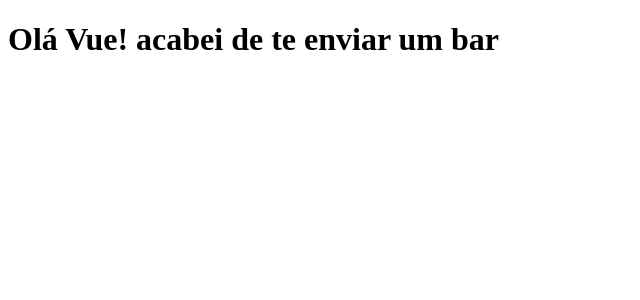
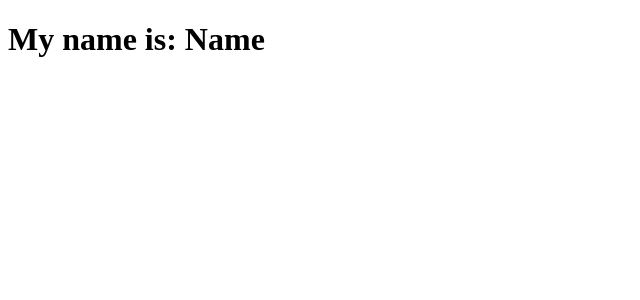
Before and after one commit to lucianowayand/vue-project, a Vue app: page / in a window 1280 px wide. Shown: the top 300 px of the page, without its empty margins (0-640 px from the left). Built offline with nearby package versions, Linux system fonts and the light colour scheme.

Commit message:
Life cycle hooks

```diff
--- a/src/App.vue
+++ b/src/App.vue
@@ -1,14 +1,14 @@
 <template>
-  <primeiroComponente/>
+  <LifeCycle/>
 </template>
 
 <script>
-import primeiroComponente from './components/primeiroComponente.vue'
+import LifeCycle from './components/LifeCycle.vue'
 
 export default {
   name: 'App',
   components:{
-    primeiroComponente
+    LifeCycle
   }
 
 }
--- /dev/null
+++ b/src/components/LifeCycle.vue
@@ -0,0 +1,20 @@
+<template>
+    <h1>My name is: {{name}}</h1>
+</template>
+
+<script>
+export default {
+    name: 'LyfeCycle',
+    data(){
+        return{
+            name:'WIP'
+        }
+    },
+    created(){
+        setTimeout(()=>{
+            this.name = "Name"
+        }, 1000)
+
+    }
+}
+</script>
```
